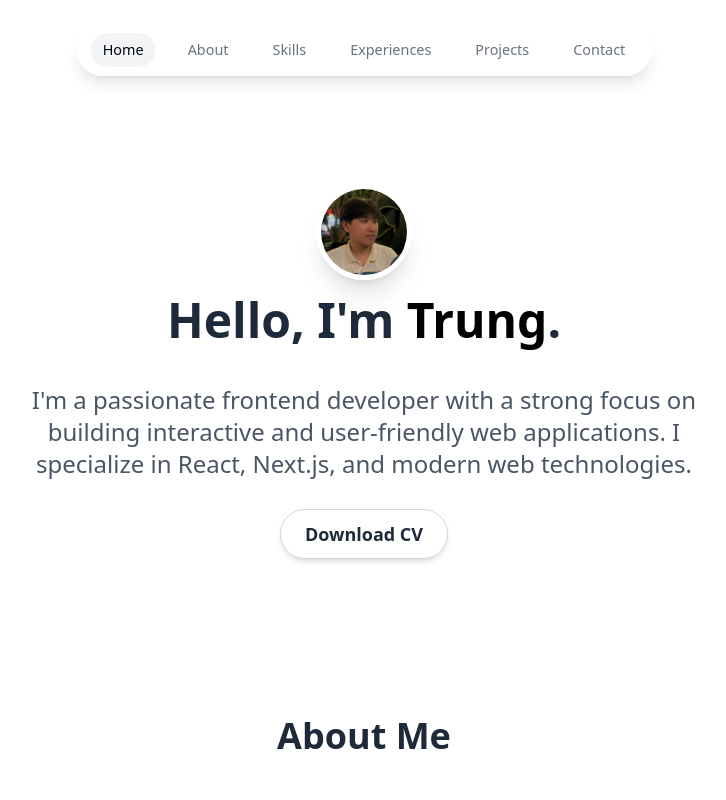
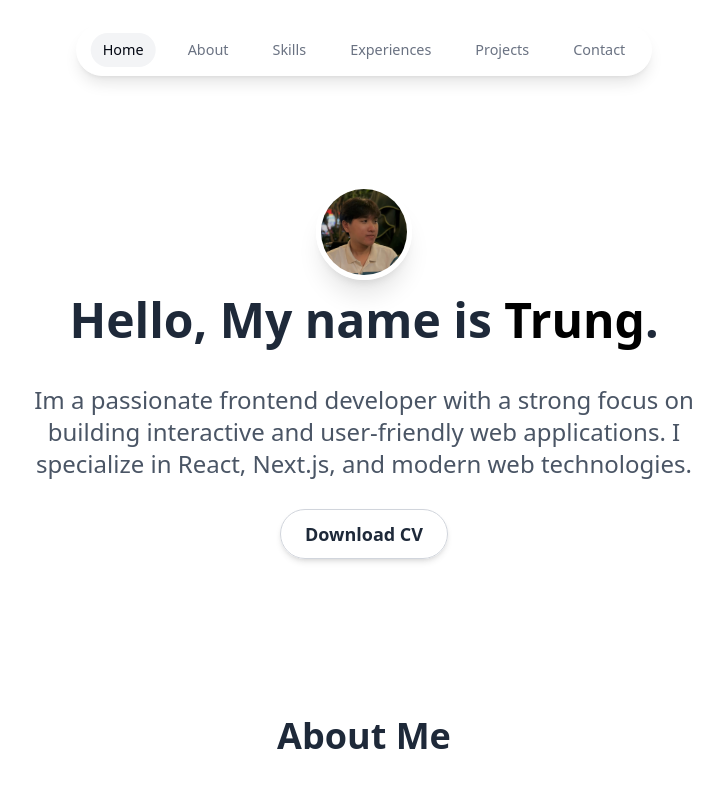
Before and after one commit to trungasd/my-portfolio, a Next.js app: page / in a window 1280 px wide. Shown: the top 800 px of the page, without its empty margins (276-1002 px from the left). Built offline with nearby package versions, Linux system fonts and the light colour scheme.

Commit message:
Fix build errors

```diff
--- a/src/components/experiences.tsx
+++ b/src/components/experiences.tsx
@@ -1,3 +1,5 @@
+// eslint-disable-next-line @typescript-eslint/no-unused-vars
+
 "use client";
 
 import { experiencesData } from "@/lib/data";
@@ -8,9 +10,8 @@ const Experiences = () => {
       <div className="container mx-auto text-center max-w-4xl">
         <h2 className="text-4xl font-bold text-gray-800 mb-10">Experience</h2>
 
-        {/* Timeline */}
         <div className="relative border-l border-gray-300 dark:border-gray-600 ml-6">
-          {experiencesData.map((exp, index) => (
+          {experiencesData.map((exp) => (
             <div key={exp.id} className="mb-10 ml-6">
               <div className="absolute -left-6 flex items-center justify-center w-12 h-12 bg-gray-100 dark:bg-gray-800 rounded-full shadow-md">
                 <exp.icon className="w-6 h-6 text-gray-700 dark:text-gray-300" />
--- a/src/components/hero.tsx
+++ b/src/components/hero.tsx
@@ -4,7 +4,6 @@ const Hero = () => {
   return (
     <section id="hero" className="mb-28 max-w-[50rem] text-center sm:mb-0 scroll-mt-24 py-16">
 
-      {/* Avatar */}
       <div className="flex items-center justify-center">
         <Image
           src={portrait}
@@ -12,13 +11,11 @@ const Hero = () => {
           className="h-24 w-24 rounded-full object-cover border-[0.35rem] border-white shadow-xl"
         />
       </div>
-
-      {/* Title & Description */}
       <h2 className="text-5xl font-bold text-gray-800 mt-4 mb-10  px-10">
-        Hello, I'm <span className="text-black">Trung</span>.
+        Hello, My name is <span className="text-black">Trung</span>.
       </h2>
       <p className="text-2xl font-normal text-gray-600 mt-4 mb-10  px-10">
-        I'm a passionate frontend developer with a strong focus on building
+        Im a passionate frontend developer with a strong focus on building
         interactive and user-friendly web applications. I specialize in React,
         Next.js, and modern web technologies.
       </p>
--- a/src/context/active-section-context.tsx
+++ b/src/context/active-section-context.tsx
@@ -1,6 +1,6 @@
 "use client";
 
-import { createContext, useContext, useState, useEffect } from "react";
+import { createContext, useContext, useState} from "react";
 
 type ActiveSectionContextType = {
   activeSection: string;
```
